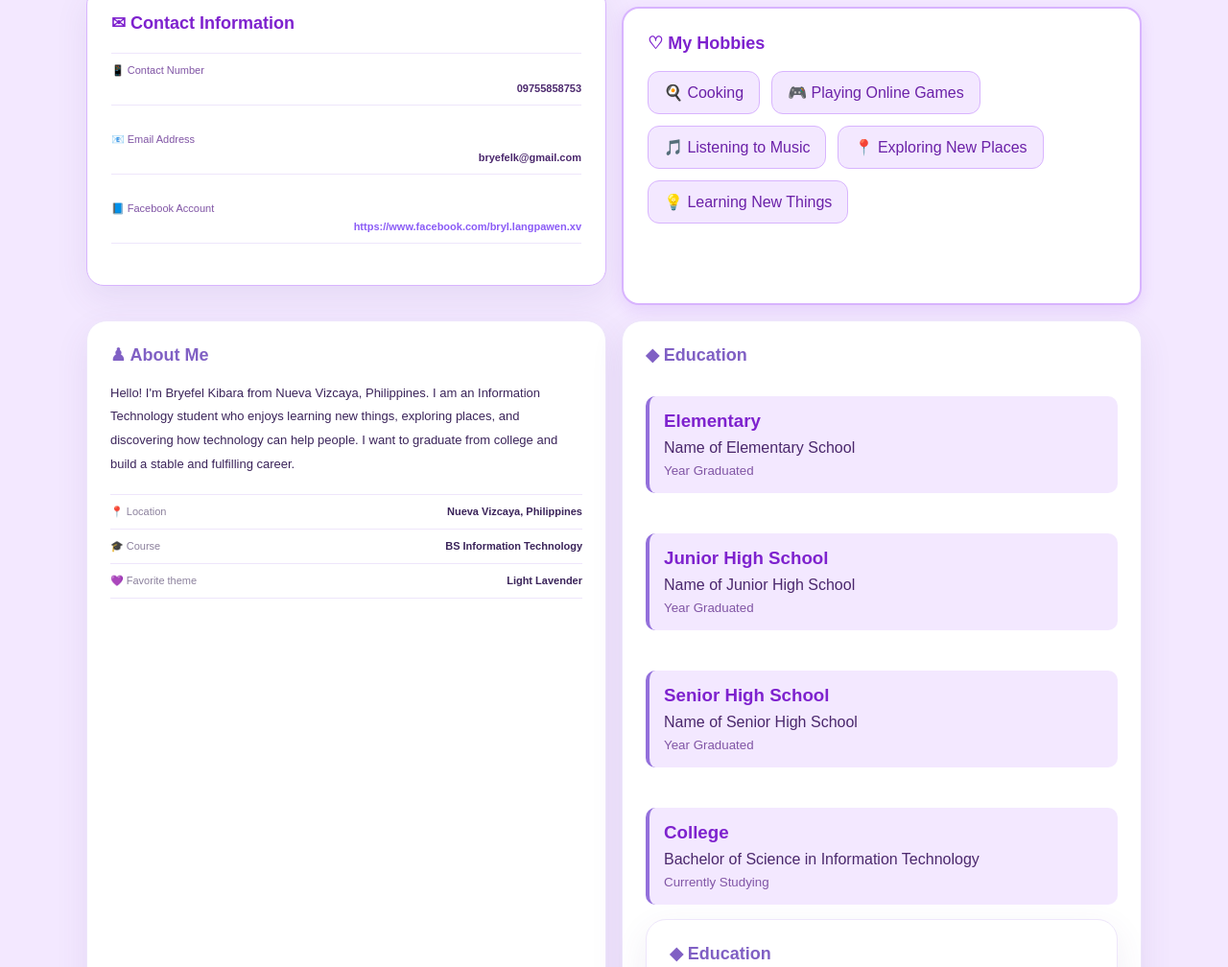
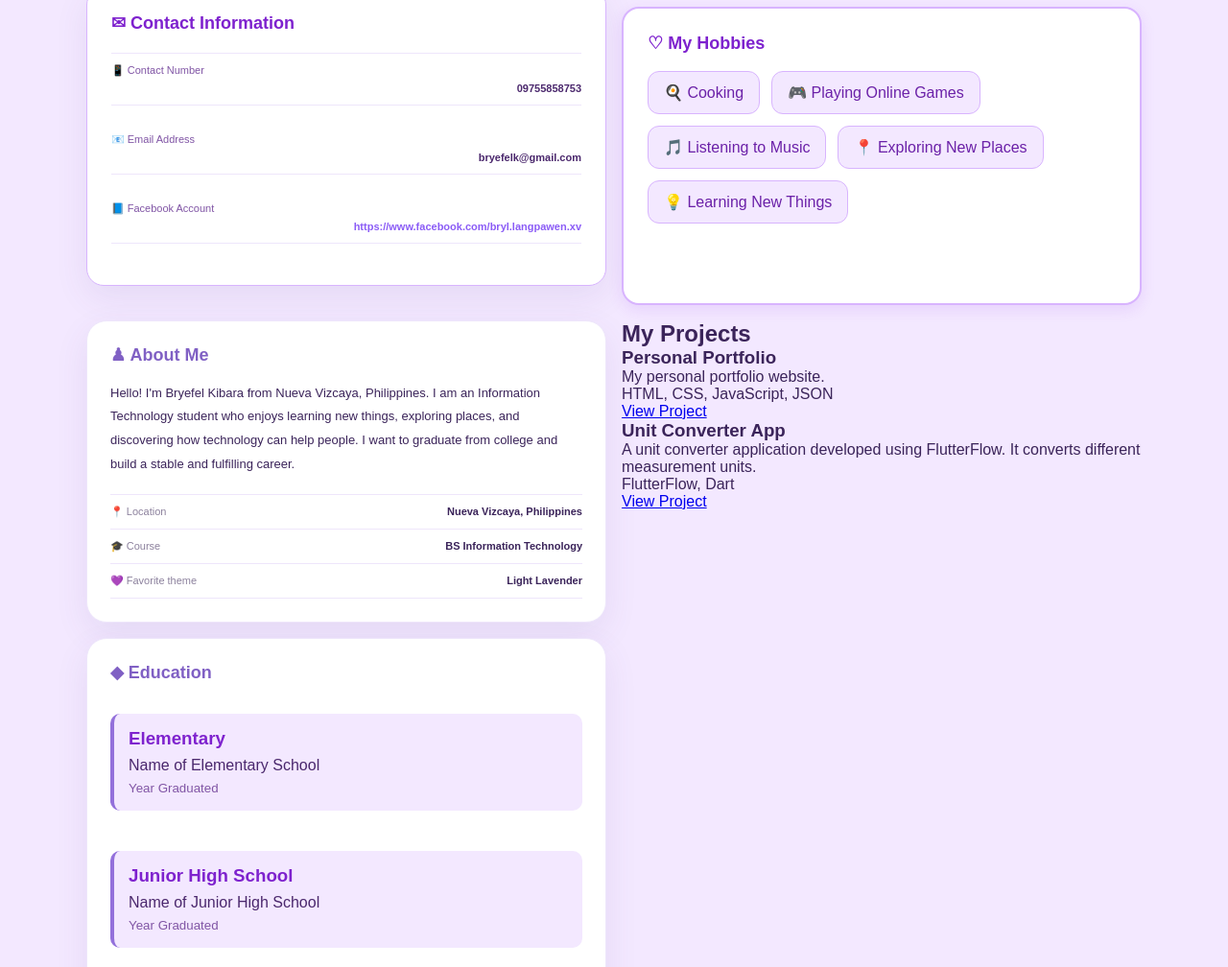
Before and after one commit to brykibara/bryl.kibara, a plain HTML site: page index.html in a window 1280 px wide. Shown: the part 434-1442 px from the top of the page at 96% size. Drawn offline with Linux system fonts and the light colour scheme; files whose address does not match are found by name.

Commit message:
Unit Converter App
a simple ans user-friendly unit converter application designed to make converting different units of measurements

```diff
--- a/index.html
+++ b/index.html
@@ -156,6 +156,11 @@
         </div>
       </article>
 
+      <section class="card" id="projects">
+  <h2>My Projects</h2>
+  <div id="projectsList"></div>
+</section>
+
       <!-- EDUCATION -->
       <article class="panel" id="education">
         <h2>◆ Education</h2>
@@ -188,14 +193,6 @@
 
      </article>
 
-     <h2>🚀 My Projects</h2>
-<div>
-  <h3>🧮 Unit Converter App</h3>
-  <p>Convert Cups, Grams, Tablespoons, Milliliters, Teaspoons. Made with FlutterFlow.</p>
-  <p>Example: 1 Cup = 240 mL | 1 Tablespoon = 15 mL | 1 Teaspoon = 5 mL</p>
-  <a href="https://unit-converter-tjpnsa.flutterflow.app/" target="_blank">View Live App</a> |
-  <a href="https://github.com/brykibara/unit_converter_app" target="_blank">View Code on GitHub</a>
-</div>
 
 
       <!-- SKILLS -->
--- a/project.json
+++ b/project.json
@@ -40,4 +40,20 @@
 "email": "bryefelk@gmail.com",
 "facebook": "https://www.facebook.com/bryl.langpawen.xv"
 }
+
+,"projects": [
+  {
+    "title": "Personal Portfolio",
+    "description": "My personal portfolio website.",
+    "technologies": "HTML, CSS, JavaScript, JSON",
+    "link": "https://brykibara.github.io/"
+  },
+  {
+  "title": "Unit Converter App",
+  "description": "A unit converter application developed using FlutterFlow. It converts different measurement units.",
+  "technologies": "FlutterFlow, Dart",
+  "link": "https://unit-converter-tjpnsa.flutterflow.app"
 }
+]
+
+}
--- a/script.js
+++ b/script.js
@@ -234,5 +234,29 @@ educationData.forEach(function(item) {
 }
 
 }
+async function loadProjects() {
+  try {
+    const response = await fetch('./project.json');
+    const data = await response.json();
+
+    const projectsList = document.getElementById('projectsList');
+
+    projectsList.innerHTML = data.projects.map(project => `
+      <div class="project-item">
+        <h3>${project.title}</h3>
+        <p>${project.description}</p>
+        <p>${project.technologies}</p>
+        <a href="${project.link}" target="_blank">
+          View Project
+        </a>
+      </div>
+    `).join('');
+
+  } catch (error) {
+    console.error('Error loading projects:', error);
+  }
+}
+
+loadProjects();
 
 loadPortfolioData();
```
